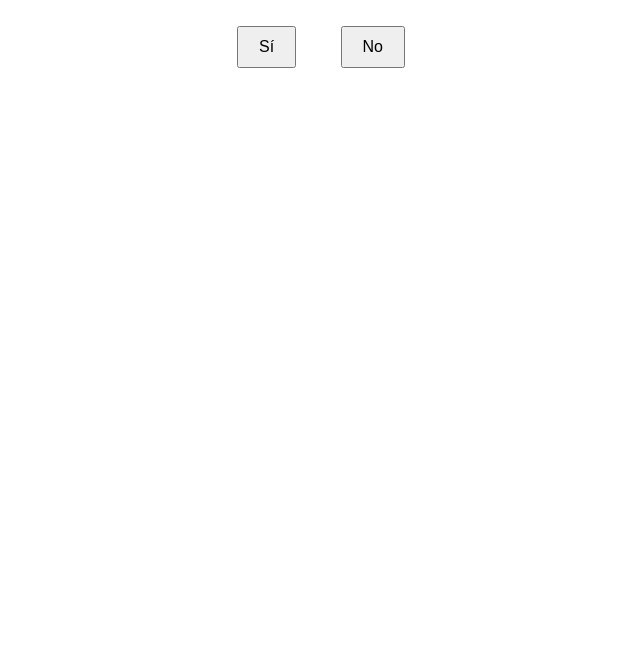
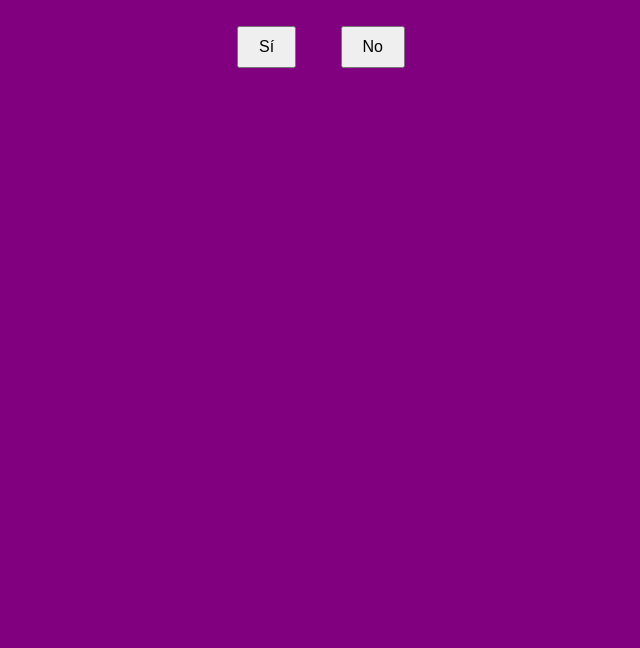
Before and after one commit to Mangel6o0d/Ejercicios, a plain HTML site: page index.html in a window 1280 px wide. Shown: the part 152-800 px from the top of the page, without its empty margins (319-959 px from the left). Drawn offline with Linux system fonts and the light colour scheme.

Commit message:
Change body background color to purple
Added a purple background color to the body.

```diff
--- a/index.html
+++ b/index.html
@@ -8,6 +8,8 @@
       font-family: Arial, sans-serif;
       text-align: center;
       margin-top: 100px;
+      background-color: purple; /* Fondo morado */
+
     }
     button {
       padding: 10px 20px;
```
